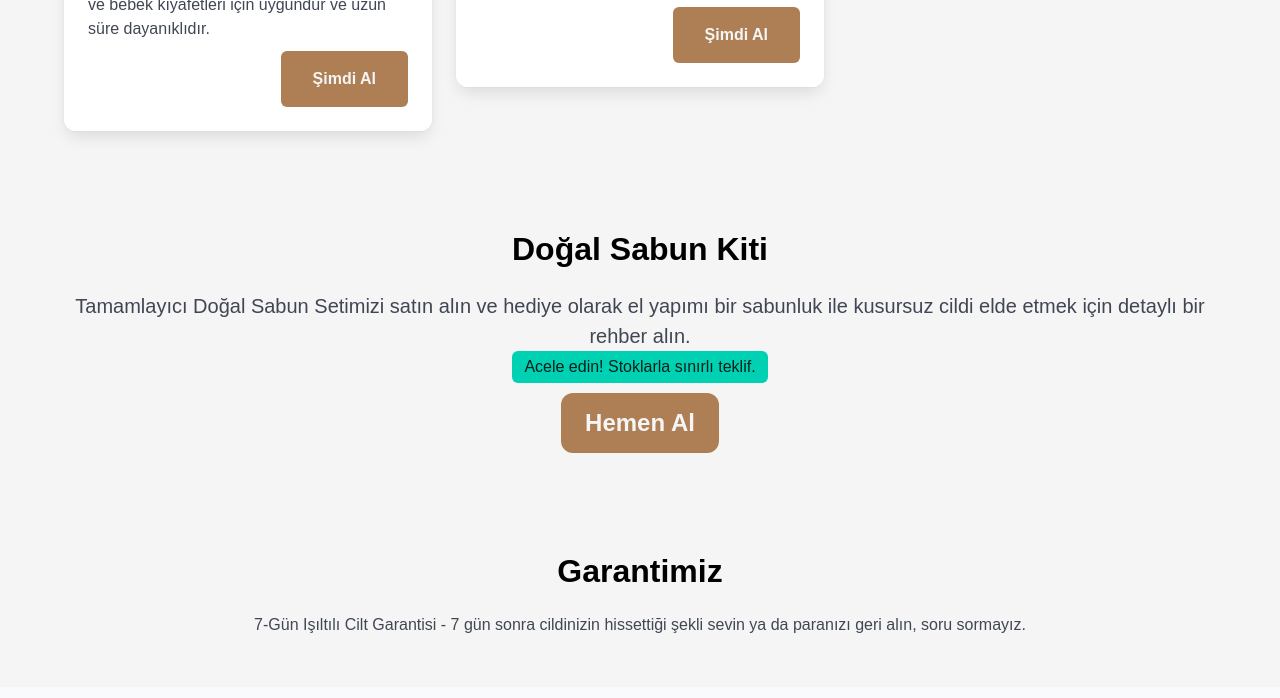
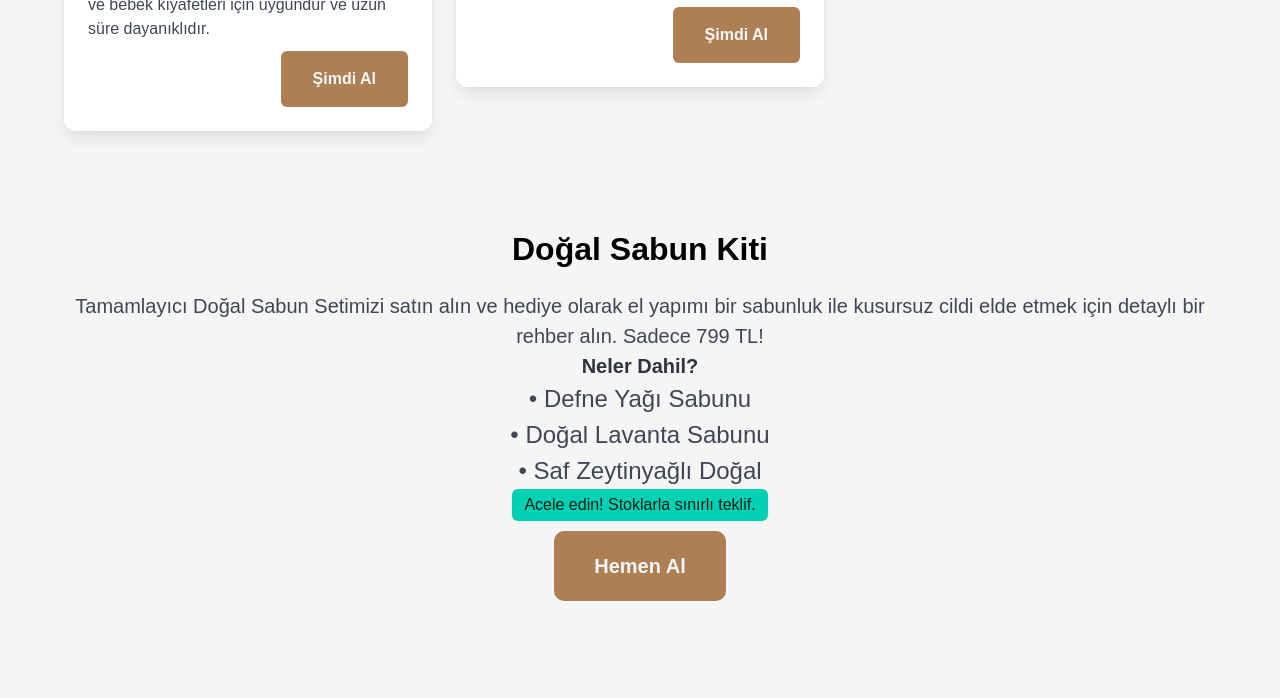
Before and after one commit to rozaway/rozaway.github.io, a plain HTML site: page index.html in a window 1280 px wide. Shown: the part 1927-2625 px from the top of the page. Drawn offline with nearby package versions, Linux system fonts and the light colour scheme; a web font is replaced by a local one.

Commit message:
Add kit products and price

```diff
--- a/index.html
+++ b/index.html
@@ -136,9 +136,12 @@
       .subtitle.is-6 {
         margin-top: 3px;
       }
-
+      .kit-products-list{
+        font-size: 1.5em;
+      }
       .offer-button {
         margin-top: 10px;
+        font-weight: bold;
       }
 
       #guarantee-paragraph {
@@ -634,14 +637,24 @@
           <p class="is-size-5">
             Tamamlayıcı Doğal Sabun Setimizi satın alın ve hediye olarak el
             yapımı bir sabunluk ile kusursuz cildi elde etmek için detaylı bir
-            rehber alın.
+            rehber alın. Sadece 799 TL!
+
+            <br><strong>Neler Dahil?</strong>
+            <ul class="kit-products-list">
+                <li>• Defne Yağı Sabunu</li>
+                <li>• Doğal Lavanta Sabunu</li>
+                <li>• Saf Zeytinyağlı Doğal</li>
+            </ul>
           </p>
           <p class="tag is-medium is-primary">
             Acele edin! Stoklarla sınırlı teklif.
           </p>
           <div>
-            <button class="button is-large is-primary offer-button">
-              Hemen Al
+            <button class="button is-medium is-primary offer-button">
+                <a
+                href="https://wa.me/+905538818802?text=Merhaba!%20Doğal%20Sabun%20Kiti%20almak%20istiyorum."
+                class="button is-primary"
+                >Hemen Al</a>
             </button>
           </div>
         </div>
```
